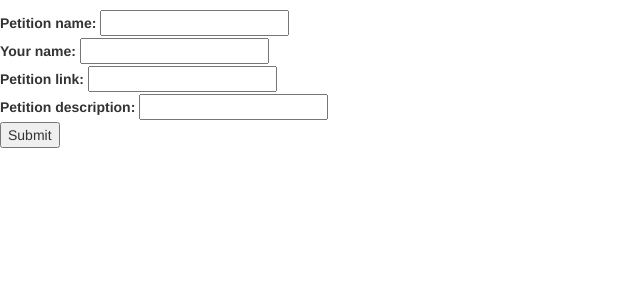
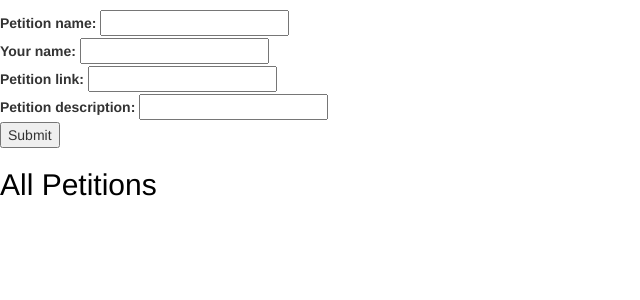
Before and after one commit to JRyanShue/Lighthouse-Hacks, a Flask app: page /petition_form in a window 1280 px wide. Shown: the top 300 px of the page, without its empty margins (0-640 px from the left). Run offline with Flask 2, Linux system fonts and the light colour scheme; some libraries are stand-ins or nearby versions.

Commit message:
Added nav button to petition form

```diff
--- a/integrated_version/server/src/app.py
+++ b/integrated_version/server/src/app.py
@@ -68,7 +68,7 @@ def petition_form():
             db.child("data").child("petitions").push(
                 {"Timestamp": timestamp, "Petition": name, "Author": author, "Link": link, "Content": content})
 
-            message = "Petition created!"
+            message = "Success"
         else:
             if not name:
                 message += "Please enter a petition name."
--- a/integrated_version/server/src/templates/PetitionsPage.html
+++ b/integrated_version/server/src/templates/PetitionsPage.html
@@ -36,8 +36,8 @@
         <div class="col-lg-3 menu_3">
           <a href="{{ url_for('petitionspage') }}">
             <h2>
-            Petitions
-          </h2>
+              Petitions
+            </h2>
           </a>
         </div>
         <div class="col-lg-3 menu_4">
--- a/integrated_version/server/src/templates/petition_form.html
+++ b/integrated_version/server/src/templates/petition_form.html
@@ -45,6 +45,13 @@
                 <div class="stylebutton">
                     <input type="submit">
                 </div>
+
+                <a href="{{ url_for('petitionspage') }}">
+                    <h2>
+                        All Petitions
+                    </h2>
+                </a>
+
             </p>
         </form>
 <!--        {% endblock %}-->
```
